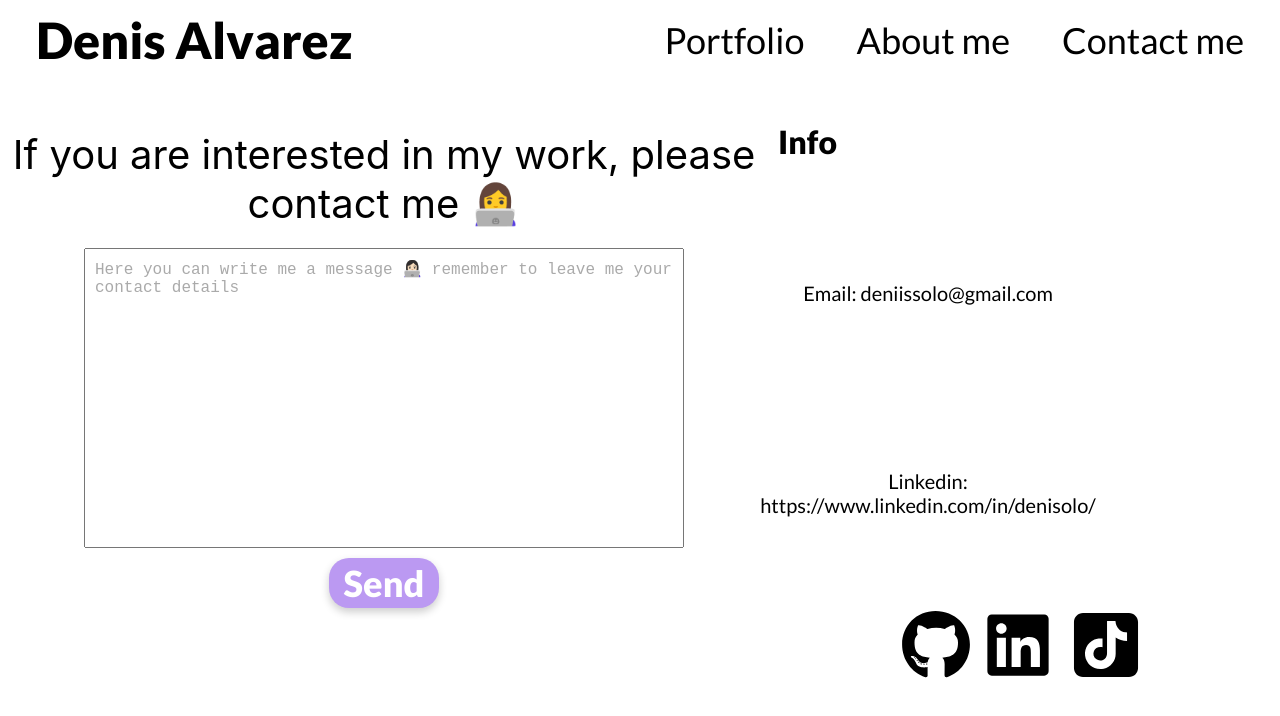
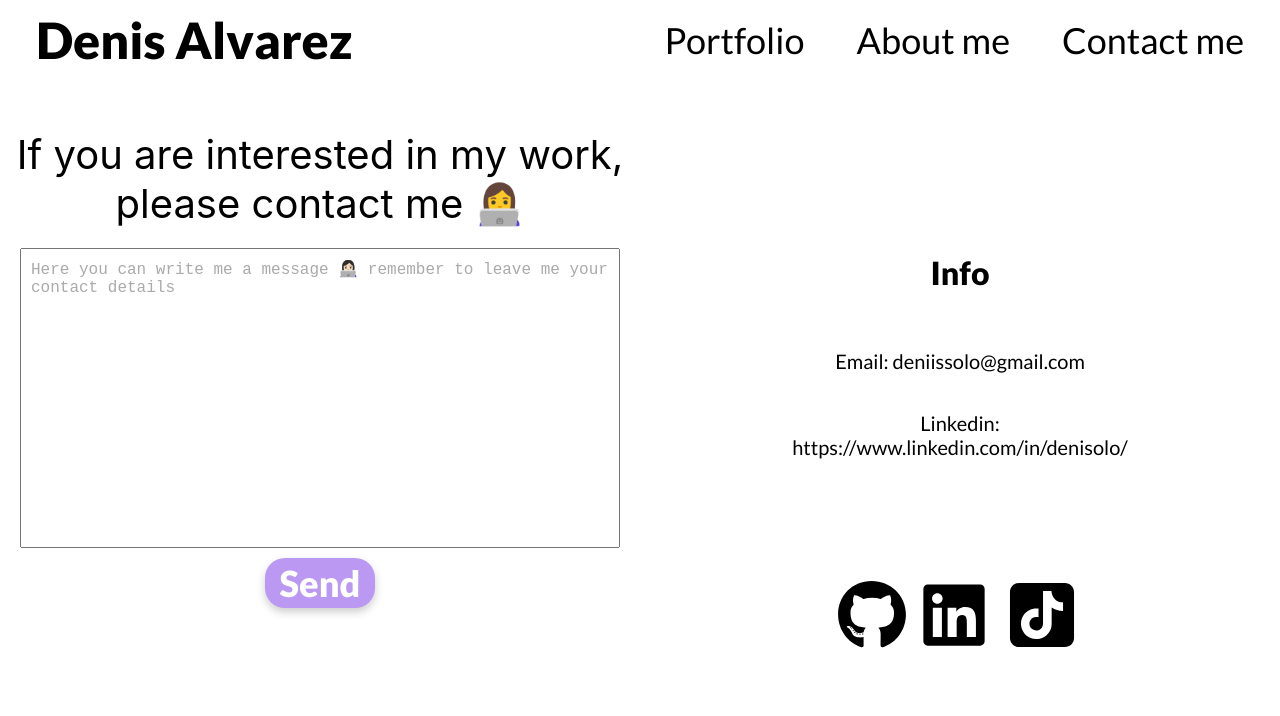
Before and after one commit to Deniisolo/denisolo, a React (Create React App) app: page /contactme in a window 1280 px wide. Shown: the top 716 px of the page. Built offline with nearby package versions, Linux system fonts and the light colour scheme.

Commit message:
feat( style): add Contactme componet style

```diff
--- a/src/components/atoms/Playbutton.css
+++ b/src/components/atoms/Playbutton.css
@@ -5,7 +5,7 @@
 }
 
 .playVideoButton {
-  background-color: #a6a5a6;
+  background-color: #bb99f2;
   border: none;
   border-radius: 60px;
   height: 80px;
@@ -17,7 +17,7 @@
 }
 
 .playVideoButton:hover {
-  background-color: #c0bbff;
+  background-color: #d6d4fe;
 }
 
 .imgPlayVideoButton {
--- a/src/components/atoms/Sendbutton.css
+++ b/src/components/atoms/Sendbutton.css
@@ -1,6 +1,6 @@
-.sendButton{
-    background-color:#BB99F2 ;
-    color: #FFFFFF;
+.sendButton {
+  background-color: #bb99f2;
+  color: #ffffff;
   border: none;
   height: 50px;
   width: 110px;
@@ -11,3 +11,6 @@
   border-radius: 20px;
   box-shadow: 0 4px 8px rgba(0, 0, 0, 0.2);
 }
+.sendButton:hover {
+  background-color: #c6abf1;
+}
--- a/src/components/molecules/Infomation.css
+++ b/src/components/molecules/Infomation.css
@@ -1,10 +1,11 @@
 .informationContainer {
   display: flex;
-  flex-direction: column;
-  align-items: flex-start;
-  padding: 10px;
+  flex-flow: column;
+  justify-self: center;
+  align-items: center;
+  height: 35%;
+  margin-bottom: 100px;
 }
-
 @media (max-width: 1024px) {
   .informationContainer {
     padding: 8px;
--- a/src/views/Contactme.css
+++ b/src/views/Contactme.css
@@ -5,10 +5,24 @@
   height: 100%;
 }
 .contactmeContaineChildOne {
-  width: 60%;
+  display: flex;
+  flex-flow: column;
+  width: 50%;
   height: 50%;
 }
 .contactmeContaineChildTwo {
-  width: 40%;
-  height: 50%;
+  display: flex;
+  flex-flow: column;
+  justify-content: center;
+  width: 50%;
+  height: 100%;
 }
+@media (max-width: 768px) {
+  .contactmeContaineChildTwo {
+    display: none;
+  }
+  .contactmeContaineChildOne {
+    width: 100%;
+    height: 100%;
+  }
+}
```
Lines whose indentation alone changed are shown as unchanged.
